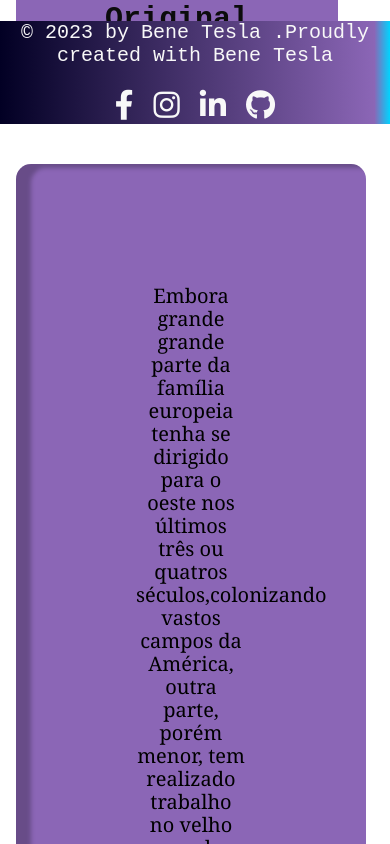
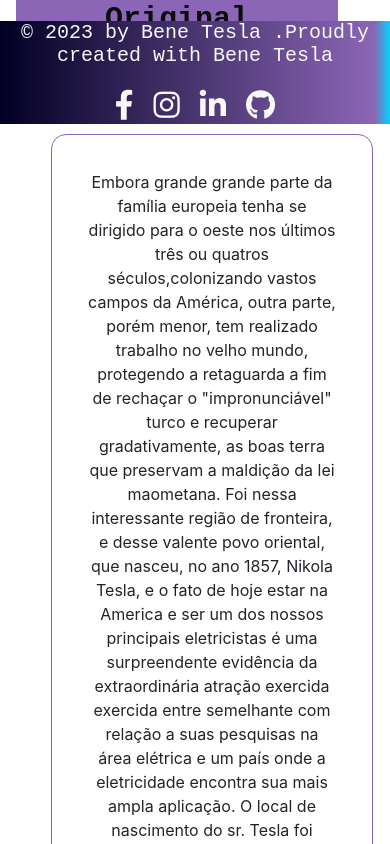
Before and after one commit to benetesla/nikola-tesla-api, a React (Create React App) app: page / in a window 390 px wide. Shown: the part 720-1564 px from the top of the page. Built offline with nearby package versions, Linux system fonts and the light colour scheme.

Commit message:
sistema web

```diff
--- a/src/components/Home/Home.module.css
+++ b/src/components/Home/Home.module.css
@@ -59,31 +59,17 @@
 
 .card2Content {
     position: absolute;
-    width: 100%;
-    height: 950px;
-    top: 255px;
-    left: 5px;
-    color: black;
-    font-family: Cambria, Cochin, Georgia, Times, 'Times New Roman', serif;
-    font-size: 20px;
-    line-height: 23px;
+    width: 863px;
+    top: 120px;
+    height: 620px;
+    left: 35px;
+    padding: 35px;
+
+    background: hsla(0, 0%, 100%, 0.2);
+    border: 1px solid #8B66B6;
+    box-sizing: border-box;
     border-radius: 15px;
-    background: #8B66B6;
-    mix-blend-mode: darken;
-    padding: 120px;
-    box-shadow: inset 15px 4px 4px rgba(0, 0, 0, 0.25);
 
-}
-
-.textContent {
-    font-family: 'Courier New', Courier, monospace;
-    font-size: 26px;
-    line-height: 23px;
-    color: #070707;
-    border-radius: 15px;
-    background: #c7b3dd;
-    mix-blend-mode: darken;
-    box-shadow: inset 15px 4px 4px rgba(0, 0, 0, 0.25);
 }
 
 .card2 .text2 {
@@ -133,19 +119,16 @@
     }
     .card2Content {
         position: absolute;
-        width: 350px;
-        height: 3450px;
-        top: 250px;
-        left: 0px;
-        color: black;
-        font-family: Cambria, Cochin, Georgia, Times, 'Times New Roman', serif;
-        font-size: 20px;
-        line-height: 23px;
+        width: 100%;
+        top: 220px;
+        height: 1120px;
+        left: 35px;
+        padding: 35px;
+
+        background: hsla(0, 0%, 100%, 0.2);
+        border: 1px solid #8B66B6;
+        box-sizing: border-box;
         border-radius: 15px;
-        background: #8B66B6;
-        mix-blend-mode: darken;
-        padding: 120px;
-        box-shadow: inset 15px 4px 4px rgba(0, 0, 0, 0.25);
     }
 
 
```
